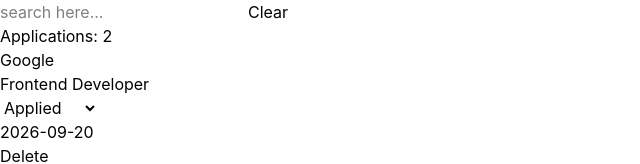
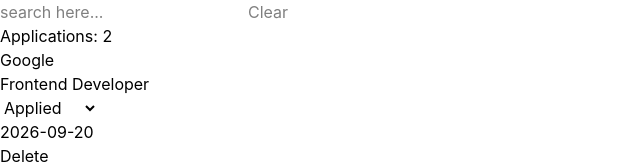
Before and after one commit to roshan-vyas-dev/job-application-tracker, a React (Vite) app: page / in a window 1280 px wide. Shown: the top 164 px of the page, without its empty margins (0-640 px from the left). Built offline with nearby package versions, Linux system fonts and the light colour scheme.

Commit message:
feat: improve clear search button

```diff
--- a/src/App.jsx
+++ b/src/App.jsx
@@ -47,7 +47,12 @@
         value={search}
         onChange={(e) => setSearch(e.target.value)}
       />
-      <button onClick={() => setSearch("")}>Clear</button>
+      <button
+        onClick={() => setSearch("")}
+        disabled={!search}
+        className="disabled:opacity-50 disabled:cursor-not-allowed" >
+        Clear
+      </button>
 
       <p>Applications: {filteredApplications.length}</p>
 
```
